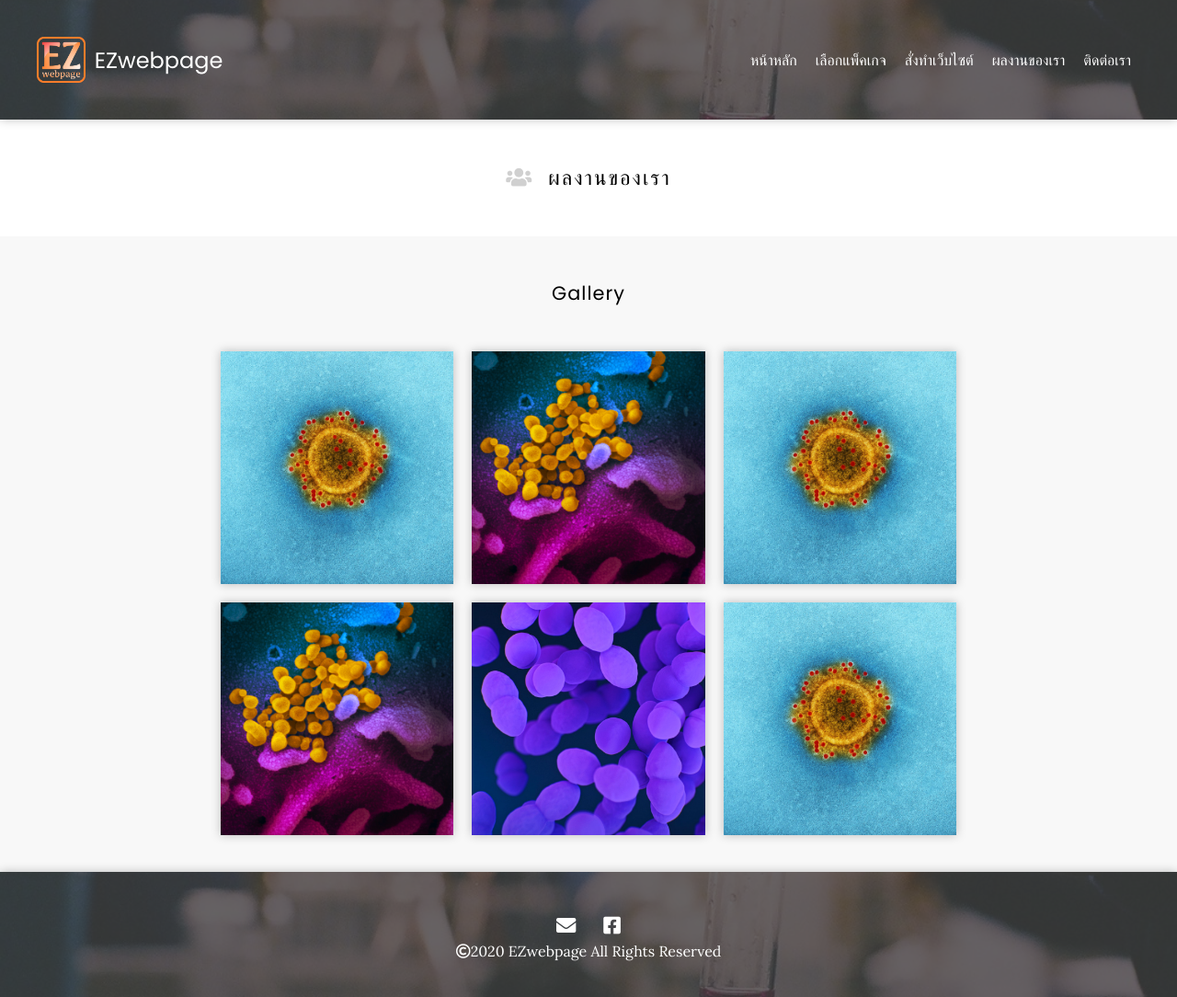
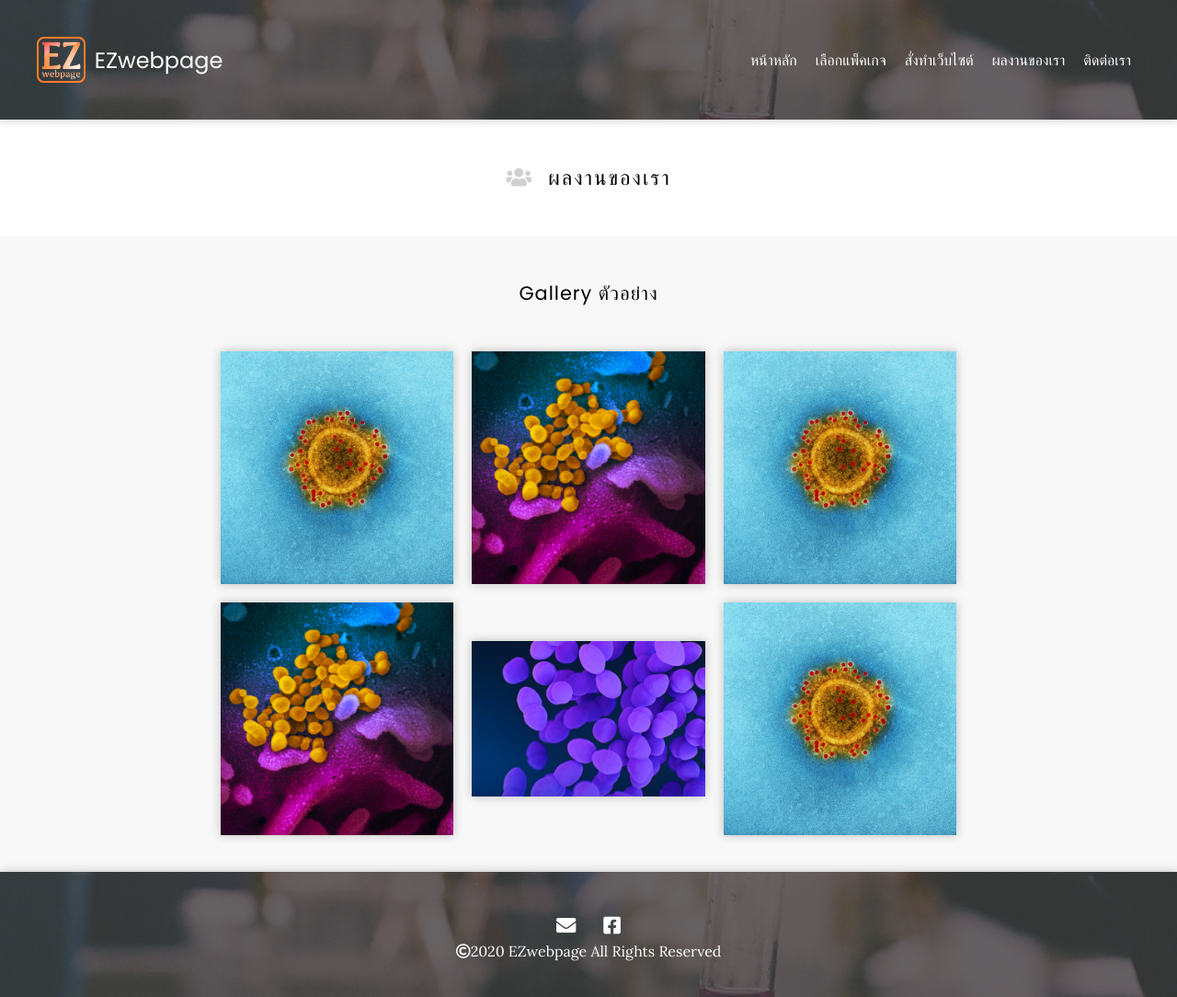
Before and after one commit to EZwebpage/Showcase, a Jekyll site: the page built from gallery/index.md, in a window 1280 px wide. Shown: the whole page at 92% size. Built offline with Jekyll 4.4.1, drawn with Linux system fonts in a browser that asks for light colours; nearby versions of some CDN libraries.

Commit message:
Update index.md

```diff
--- a/gallery/index.md
+++ b/gallery/index.md
@@ -4,10 +4,11 @@ title: Team
 
 # <i class="fas fa-users"></i>ผลงานของเรา
 
-## Gallery
+## Gallery ตัวอย่าง
 
 {%
   include gallery.html
+  fit="false"
   image1="images/cell.jpg"
   tooltip1="Cell"
   link1="https://cell.com/"
```
